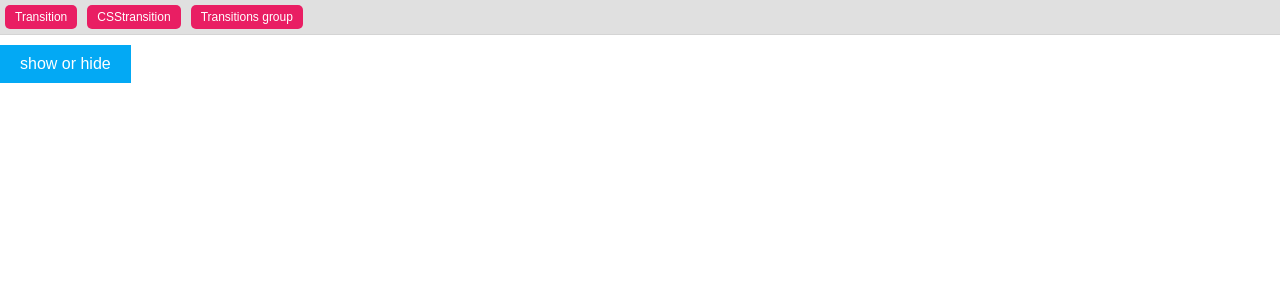
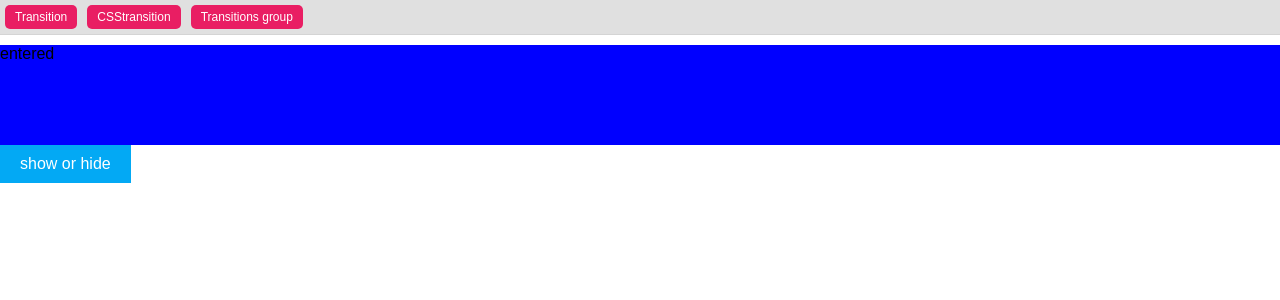
Before and after one commit to BarriF13/Transition-react, a React (Create React App) app: page /transition in a window 1280 px wide. Both pictures are taken after a click on the element "show or hide". Shown: the top 300 px of the page. Built offline with nearby package versions, Linux system fonts and the light colour scheme.

Commit message:
Use transition group

```diff
--- a/package.json
+++ b/package.json
@@ -4,10 +4,10 @@
   "private": true,
   "dependencies": {
     "react": "^16.0.0",
-    "react-dom": "^16.0.0",
+    "react-dom": "^16.13.1",
     "react-router-dom": "^4.2.2",
     "react-scripts": "1.0.15",
-    "react-transition-group": "^2.2.1"
+    "react-transition-group": "^2.9.0"
   },
   "scripts": {
     "start": "react-scripts start",
--- a/src/components/Transition.js
+++ b/src/components/Transition.js
@@ -1,4 +1,5 @@
 import React, { Component } from 'react';
+import Transition from 'react-transition-group/Transition';
 import '../css/App.css';
 
 class TransitionComp extends Component{
@@ -13,16 +14,27 @@ class TransitionComp extends Component{
     render(){
         return(
             <div>
-                {this.state.show?<div style={{
-                    background: 'red',
-                    height:'100px'
-                }}>
 
-                </div> : null}
-                <div className="showDiv"
-                onClick={this.showDiv}>
-                    show or hide
-                </div>
+                <Transition
+                    in={this.state.show}
+                    timeout={2000}
+                    >
+                       { state =>
+                       <div style={{
+                           background:'blue',
+                           height: '100px',
+                          transition: 'all 2s',
+                          opacity: state === 'exited' || state === 'exiting'? 0 : 1
+                       }}>
+                           {state}
+                       </div>
+                       }
+                </Transition>
+                    <div className="showDiv"
+                    onClick={this.showDiv}>
+                        show or hide
+                    </div>
+
             </div>
 
         )
```
Also changed, not shown: 1 other file (tests, documents, lock files or other folders).
